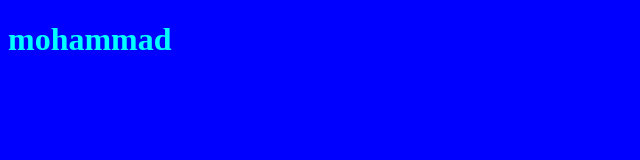
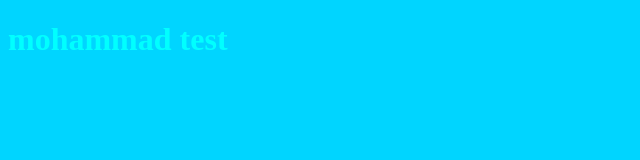
Before and after one commit to moh-CS/test, a plain HTML site: page index.html in a window 1280 px wide. Shown: the whole page, without its empty margins (0-640 px from the left). Drawn offline with Linux system fonts and the light colour scheme.

Commit message:
chang in index.html and style.css

```diff
--- a/index.html
+++ b/index.html
@@ -7,6 +7,7 @@
     <link rel="stylesheet" href="style.css">
 </head>
 <body>
-    <h1>mohammad</h1>
+    <h1>mohammad test</h1>
+    <script src="test.js"></script>
 </body>
 </html>
--- a/style.Css
+++ b/style.Css
@@ -1,5 +1,5 @@
 body{
-    background-color: blue;
+    background-color: rgb(0, 213, 255);
 }
 h1{
     color: aqua;
```
